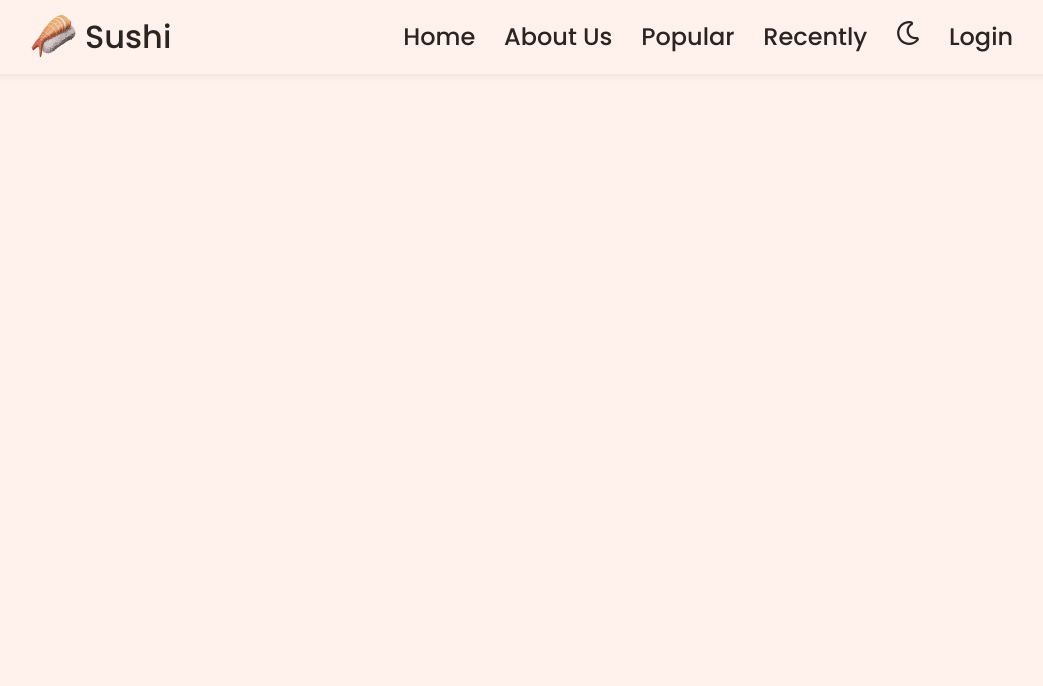
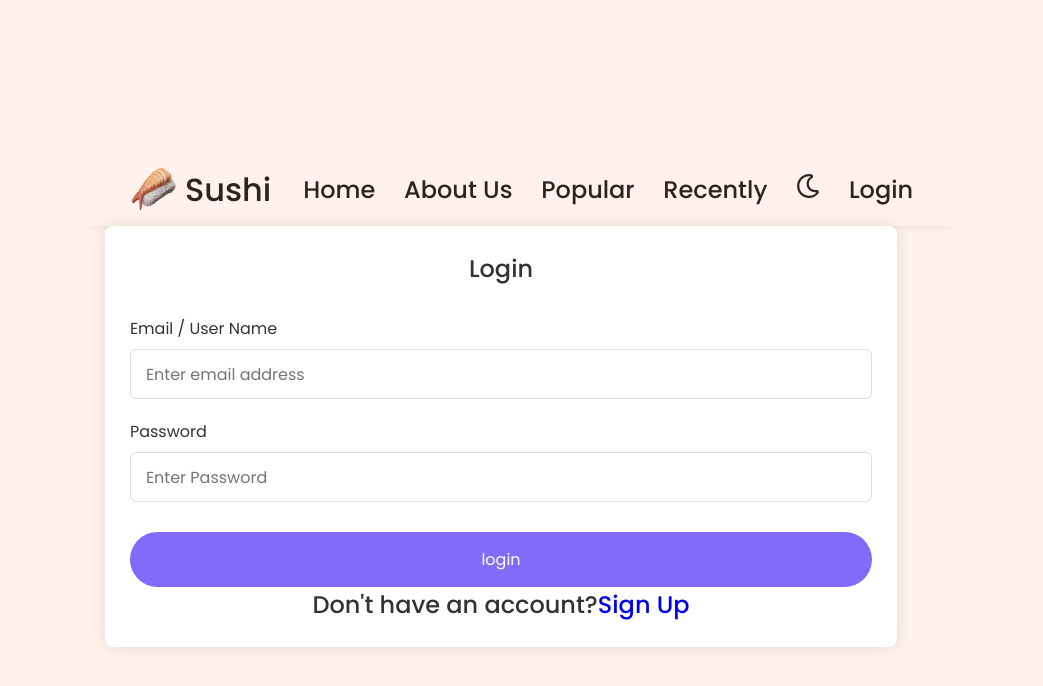
Before and after one commit to JadhaAM/foodShop, a React (Vite) app: page /login in a window 1280 px wide. Shown: the top 686 px of the page, without its empty margins (119-1162 px from the left). Built offline with nearby package versions, Linux system fonts and the light colour scheme.

Commit message:
file update in auth

```diff
--- a/src/App.jsx
+++ b/src/App.jsx
@@ -8,6 +8,8 @@ import HeroPage from './Components/Hero/HeroPage';
 import PopularPage from './Components/PopularPage/PopularPage';
 import RecentlyPage from './Components/Recently/RecentlyPage';
 import SubscribePage from './Components/Subscribe/SubscribePage';
+import Login from './Components/auth/login/Login';
+import SignUp from './Components/auth/SignUp/SignUp';
 
 function App() {
   const [count, setCount] = useState(0);
@@ -22,6 +24,8 @@ function App() {
           <Route path="/popular" element={<PopularPage />} />
           <Route path="/recently" element={<RecentlyPage />} />
           <Route path="/subscribe" element={<SubscribePage />} />
+          <Route path="/login" element={<Login />} />
+          <Route path="/signUp" element={<SignUp />} />
         </Routes>
       </div>
     </Router>
--- a/src/Components/Header/Header.jsx
+++ b/src/Components/Header/Header.jsx
@@ -3,13 +3,17 @@ import { FaRegMoon } from "react-icons/fa";
 import { IoMenu } from "react-icons/io5";
 import './header.css'
 
-import { BrowserRouter as Router, Route, Link } from 'react-router-dom';
+import { Link } from 'react-router-dom';
 
 function Header() {
   const [isOpen, setIsOpen] = useState(false);
 
   const toggleNavbar = () => {
     setIsOpen(!isOpen);
+  };
+
+  const closeSidebar = () => {
+    setIsOpen(false);
   };
 
   return (
@@ -21,33 +25,27 @@ function Header() {
       </div>
 
       <nav>
-        <Link to="/">Home</Link>
-        <Link to="/about">About Us</Link>
-        <Link to="/popular">Popular</Link>
-        <Link to="/recently">Recently</Link>
-        <Link to="/subscribe">< FaRegMoon/></Link>
-        <Link to="/Login">Login</Link>
-
+        <Link to="/" onClick={closeSidebar}>Home</Link>
+        <Link to="/about" onClick={closeSidebar}>About Us</Link>
+        <Link to="/popular" onClick={closeSidebar}>Popular</Link>
+        <Link to="/recently" onClick={closeSidebar}>Recently</Link>
+        <Link to="/subscribe" onClick={closeSidebar}>< FaRegMoon/></Link>
+        <Link to="/login" onClick={closeSidebar}>Login</Link>
       </nav>
       {isOpen && (
-
-      <div className='subNavBar'>
-      <Link  to="/">Home</Link>
-      <Link to="/about">About Us</Link>
-      <Link to="/popular">Popular</Link>
-      <Link to="/recently">Recently</Link>
-      <Link to="/subscribe">< FaRegMoon/></Link>
-      <Link to="/Login">Login</Link>
-
-    </div>
+        <div className='subNavBar'>
+          <Link to="/" onClick={closeSidebar}>Home</Link>
+          <Link to="/about" onClick={closeSidebar}>About Us</Link>
+          <Link to="/popular" onClick={closeSidebar}>Popular</Link>
+          <Link to="/recently" onClick={closeSidebar}>Recently</Link>
+          <Link to="/subscribe" onClick={closeSidebar}>< FaRegMoon/></Link>
+          <Link to="/login" onClick={closeSidebar}>Login</Link>
+        </div>
       )}
       < IoMenu onClick={toggleNavbar} />
-
-
-
      </header>
     </>
   )
 }
 
-export default Header
+export default Header;
--- a/src/Components/auth/SignUp/SignUp.jsx
+++ b/src/Components/auth/SignUp/SignUp.jsx
@@ -27,7 +27,7 @@ const SignUp = () => {
           <input type="text" placeholder="Enter Password" name="confirmpassword" required />
         </div>
 
-        <Link to={Login}>
+        <Link to="/login">
           <input type="submit" className="button" value="Register" />
         </Link>
       </form>
--- a/src/Components/auth/login/Login.jsx
+++ b/src/Components/auth/login/Login.jsx
@@ -17,13 +17,17 @@ const Login = () => {
           <input type="text" placeholder="Enter Password" name="password" required />
         </div>
 
-        <a href="/signIn.html">
-          <input type="submit" className="button" value="login" />
-        </a>
+        <Link to="/login" >
+           <input type="submit" className="button" value="login" />
+        </Link>
+
       </form>
       <div className="w-full p-2">
         <p>
-          Don't have an account? <Link to={SignUp}><span>Sign Up</span></Link>
+          Don't have an account?
+          <Link to="/signUp">
+            <span>Sign Up</span>
+          </Link>
         </p>
       </div>
     </div>
```
